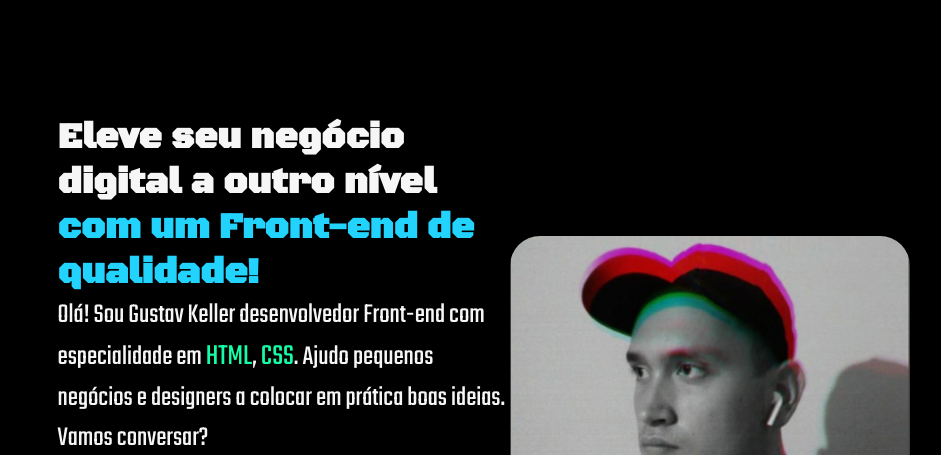
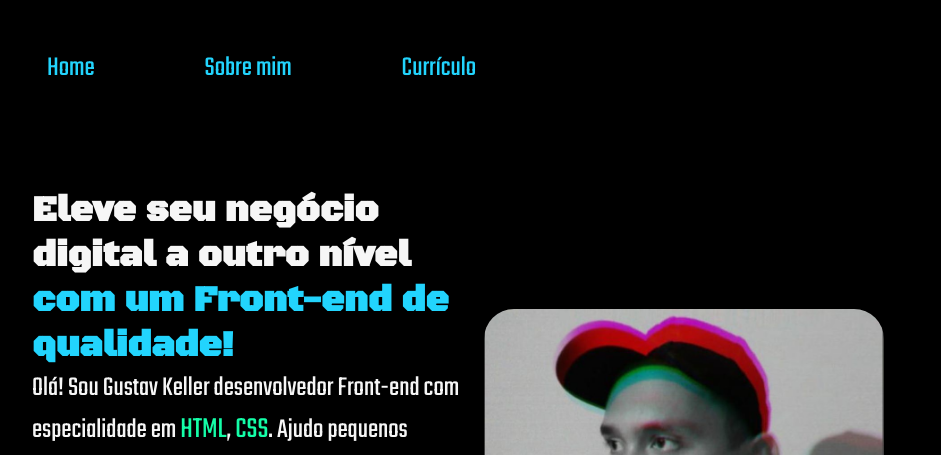
Before and after one commit to gustavkeller-23/Portifolio.version1.0_CursoAlura.html, a plain HTML site: page index.html in a window 1280 px wide. Shown: the top 455 px of the page, without its empty margins (224-1165 px from the left). Drawn offline with Linux system fonts and the light colour scheme.

Commit message:
Avanço do portifólio com about me + curriculo

```diff
--- a/index.html
+++ b/index.html
@@ -4,12 +4,16 @@
     <meta charset="UTF-8">
     <meta name="viewport" content="width=device-width, initial-scale=1.0">
     <title>Portifólio-Curso1</title>
-    <link rel="stylesheet" href="style.css">
+    <link rel="stylesheet" href="styles/style.css">
     <link rel="shortcut icon" href="photo/double-exclamation-mark_203c.png">
 </head>
 <body>
-    <header>
-
+    <header class="cabecalho">
+        <nav class="cabecalho__navegador">
+            <a class="cabecalho__navegador__link" href="index.html">Home</a>
+            <a class="cabecalho__navegador__link" href="about.html">Sobre mim</a>
+            <a class="cabecalho__navegador__link" href="curriculo.html">Currículo</a>
+        </nav>
     </header>
     <main class="container">
         <section class="container__content">
--- a/style.css
+++ b/styles/style.css
@@ -9,8 +9,23 @@ body{
     color: #f6f6f6;
     background-color: black;
 }
+.cabecalho{
+    padding: 3% 20% 0 20%;
+}
+.cabecalho__navegador{
+    display: flex;
+    gap: 80px;
+}
+.cabecalho__navegador__link{
+    color: #22d4fd;
+    font-family: 'Teko', sans-serif;
+    font-size: 28px;
+    padding: 10px 15px;
+    text-decoration: none;
+}
+
 .container{
-    padding: 9% 22%;
+    padding: 7% 20% 8% 20%;
     display: flex;
     align-items: center;
     justify-content: space-between;
@@ -23,7 +38,7 @@ hr{
     width: 615px;
     display: flex;
     flex-direction: column;
-    gap: 5%;
+    gap: 9%;
 }
 .container__content__titles{
     font-size: 36px;
@@ -79,6 +94,7 @@ hr{
     border-radius: 30px;
 }
 
+
 .rodape{
     display: flex;
     text-align: center;
```
Also changed, not shown: about.html (added, +29 -0 lines), curriculo.html (added, +31 -0 lines).
